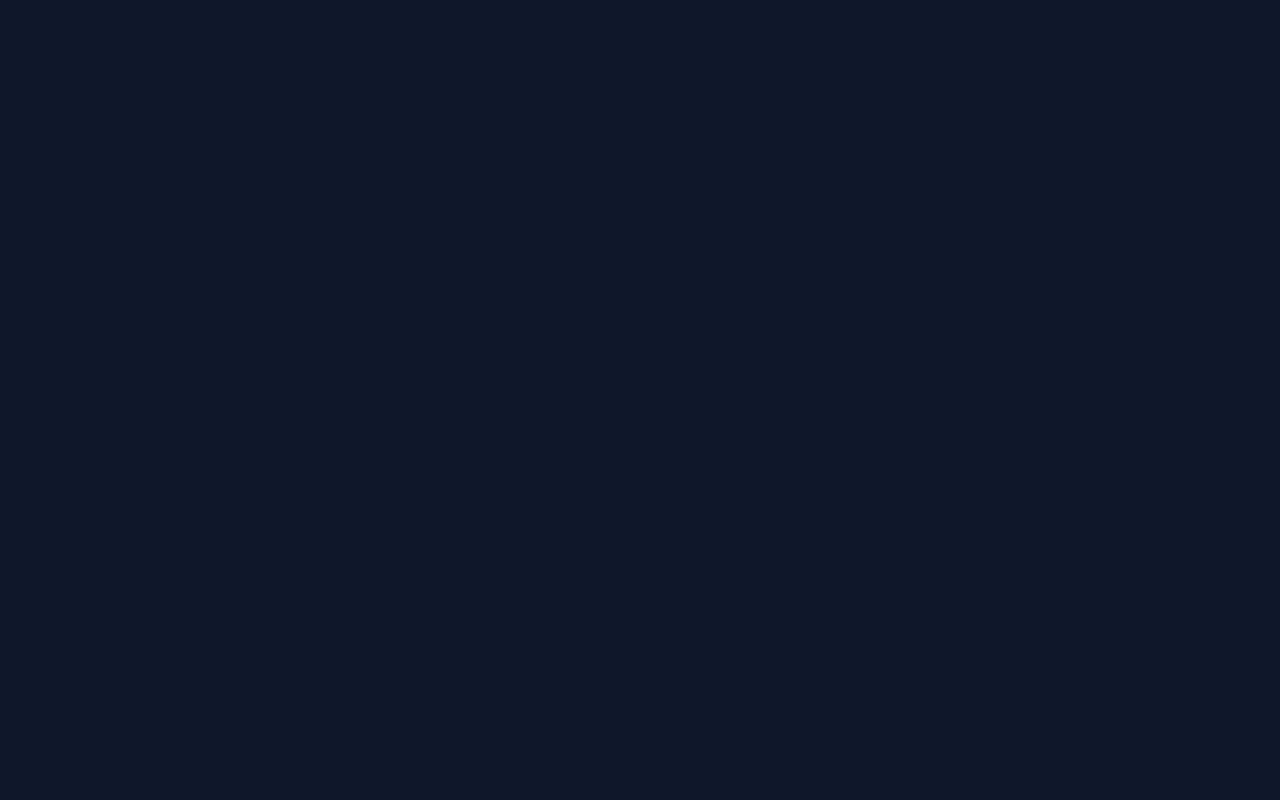
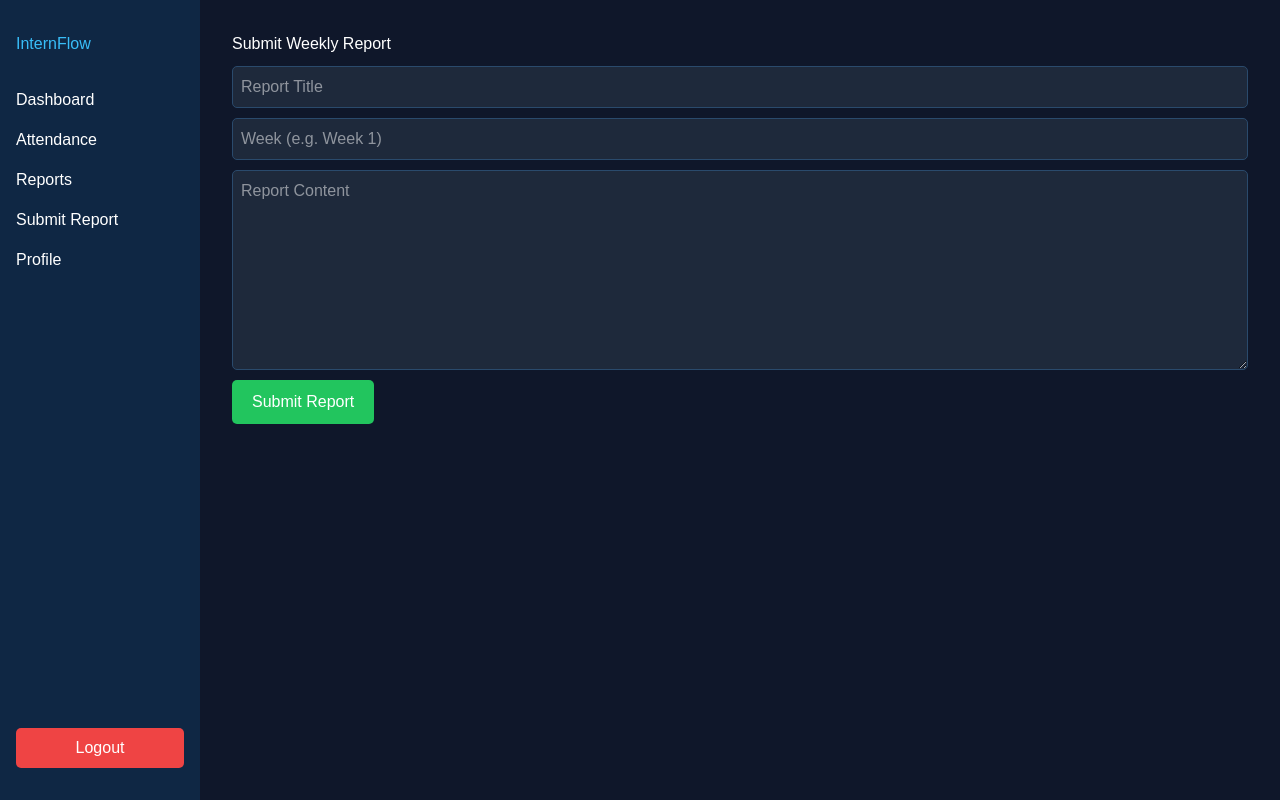
Before and after one commit to nayanranjandas777-cell/INTERNFLOW, a React app in the folder frontend/: page /intern/reports in a window 1280 px wide. Before the commit this address had no page. Built offline with nearby package versions, Linux system fonts and the light colour scheme; the HTML template or start-up script is replaced by a standard one.

Commit message:
add submit report to navbar

```diff
--- a/frontend/src/App.jsx
+++ b/frontend/src/App.jsx
@@ -9,6 +9,7 @@ import AdminInterns from './pages/AdminInterns'
 import AdminEvaluate from './pages/AdminEvaluate'
 import AdminTasks from './pages/AdminTasks'
 import AdminReports from './pages/AdminReports'
+import InternReports from './pages/InternReports'
 
 function App() {
   return (
@@ -24,6 +25,7 @@ function App() {
         <Route path="/admin/evaluate" element={<AdminEvaluate />} />
         <Route path="/admin/tasks" element={<AdminTasks />} />
         <Route path="/admin/reports" element={<AdminReports />} />
+        <Route path="/intern/reports" element={<InternReports />} />
       </Routes>
     </BrowserRouter>
   )
--- a/frontend/src/components/Navbar.jsx
+++ b/frontend/src/components/Navbar.jsx
@@ -22,6 +22,7 @@ function Navbar() {
       <Link to="/dashboard" style={{ color: 'white', textDecoration: 'none' }}>Dashboard</Link>
       <Link to="/attendance" style={{ color: 'white', textDecoration: 'none' }}>Attendance</Link>
       <Link to="/reports" style={{ color: 'white', textDecoration: 'none' }}>Reports</Link>
+      <Link to="/intern/reports" style={{ color: 'white', textDecoration: 'none' }}>Submit Report</Link>
       <Link to="/profile" style={{ color: 'white', textDecoration: 'none' }}>Profile</Link>
 
       {user?.role === 'admin' && (
--- /dev/null
+++ b/frontend/src/pages/InternReports.jsx
@@ -0,0 +1,68 @@
+import { useState } from 'react'
+import axios from 'axios'
+import Navbar from '../components/Navbar'
+
+const inputStyle = {
+  display: 'block', margin: '10px 0', padding: '8px',
+  width: '100%', background: '#1e293b', color: 'white',
+  border: '1px solid #2a4a6c', borderRadius: '5px',
+  boxSizing: 'border-box'
+}
+
+function InternReports() {
+  const [form, setForm] = useState({
+    title: '', content: '', week: ''
+  })
+  const [message, setMessage] = useState('')
+
+  const handleSubmit = async () => {
+    try {
+      const token = localStorage.getItem('token')
+      await axios.post(
+        `${import.meta.env.VITE_API_URL}/api/reports/submit`,
+        form,
+        { headers: { Authorization: `Bearer ${token}` } }
+      )
+      setMessage('Report submitted successfully!')
+      setForm({ title: '', content: '', week: '' })
+    } catch (err) {
+      setMessage('Error submitting report')
+    }
+  }
+
+  return (
+    <div style={{ display: 'flex', background: '#0f172a', minHeight: '100vh' }}>
+      <Navbar />
+      <div style={{ padding: '2rem', flex: 1 }}>
+        <h2 style={{ color: 'white' }}>Submit Weekly Report</h2>
+        {message && <p style={{ color: 'lightgreen' }}>{message}</p>}
+        <input
+          placeholder="Report Title"
+          value={form.title}
+          onChange={e => setForm({ ...form, title: e.target.value })}
+          style={inputStyle}
+        />
+        <input
+          placeholder="Week (e.g. Week 1)"
+          value={form.week}
+          onChange={e => setForm({ ...form, week: e.target.value })}
+          style={inputStyle}
+        />
+        <textarea
+          placeholder="Report Content"
+          value={form.content}
+          onChange={e => setForm({ ...form, content: e.target.value })}
+          style={{ ...inputStyle, height: '200px' }}
+        />
+        <button
+          onClick={handleSubmit}
+          style={{ background: '#22c55e', color: 'white', padding: '10px 20px', border: 'none', borderRadius: '5px', cursor: 'pointer' }}
+        >
+          Submit Report
+        </button>
+      </div>
+    </div>
+  )
+}
+
+export default InternReports
```
